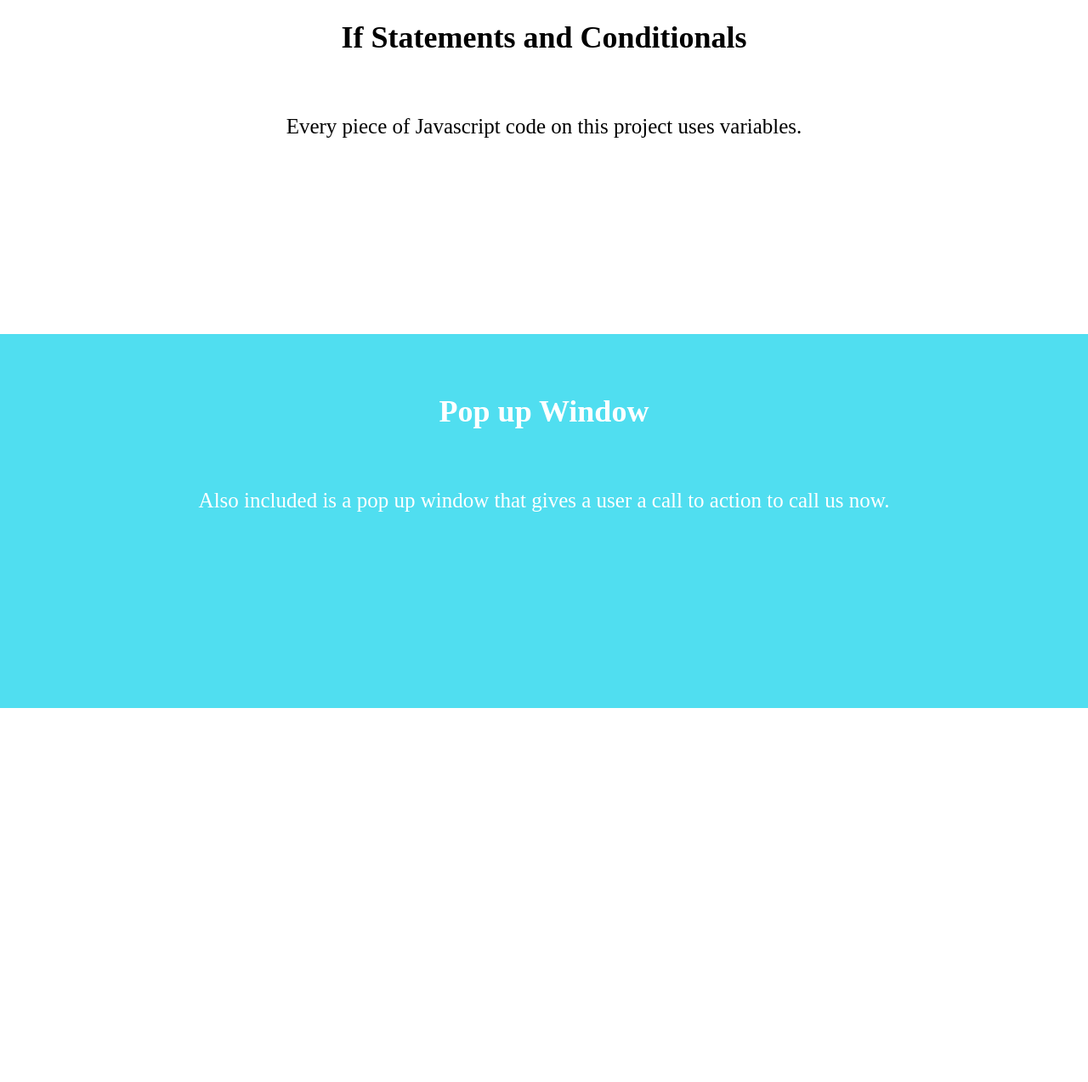
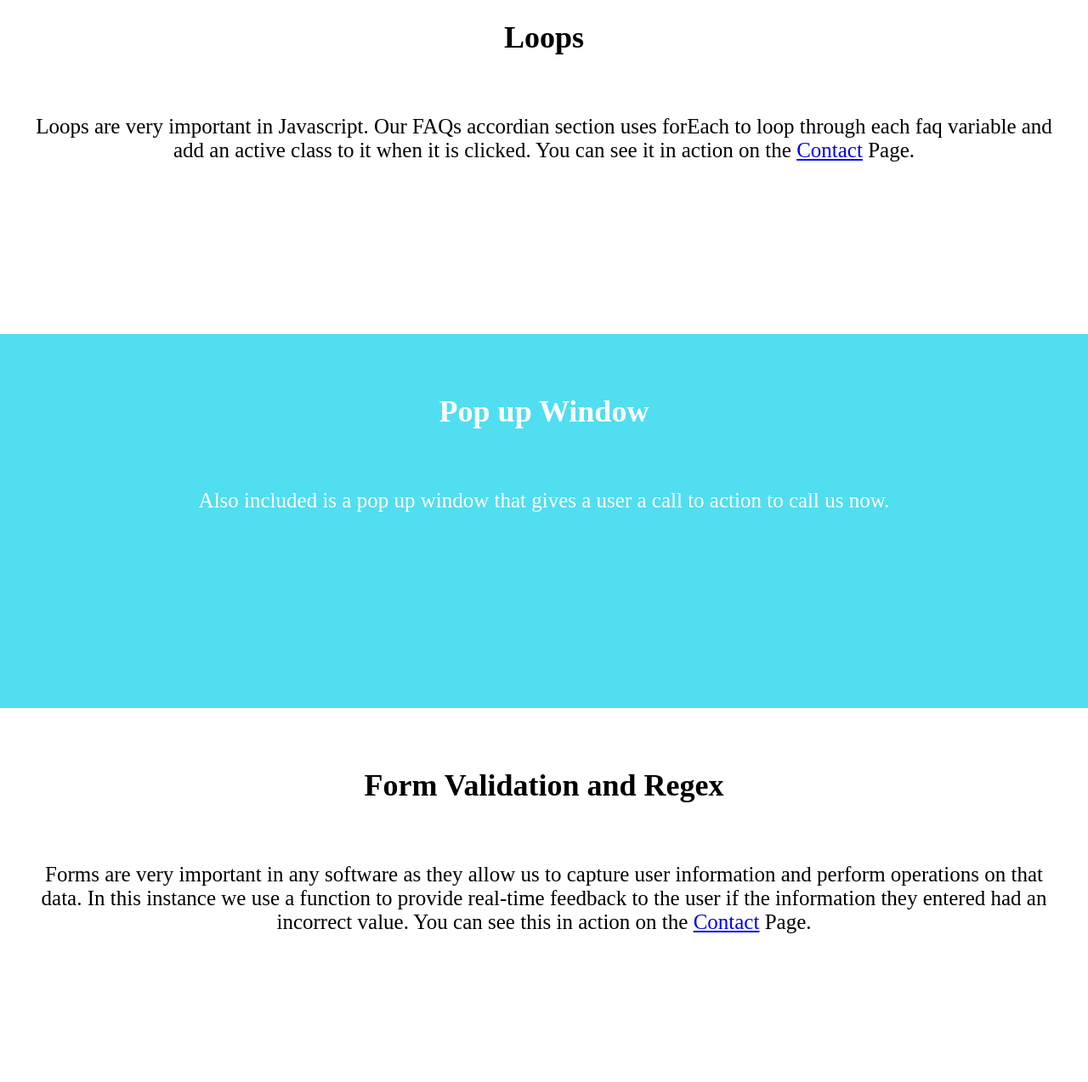
Before and after one commit to josuedaniel/Full-Stack-Web-Development-with-HTML-CSS-Javascript-NodeJS-and-MongoDB, a plain HTML site: page about.html in a window 1280 px wide. Shown: the part 1526-2799 px from the top of the page at 85% size. Before the commit the page ends 2359 px from the top, so only its background shows below. Drawn offline with Linux system fonts and the light colour scheme.

Commit message:
added more content to the about page

```diff
--- a/about.html
+++ b/about.html
@@ -47,7 +47,9 @@
 
     <div class="cont">
         <h2>Variables and data types</h2>
-        <p>Every piece of Javascript code on this project uses variables.</p>
+        <p>Every piece of Javascript code on this project uses variables and data types. They allow us to manipulate DOM
+            elements and create magic. You will see a variety of uses including to take and output information, to
+            create and display elements, and much more!</p>
     </div>
 
     <div id="second" class="cont">
@@ -58,13 +60,23 @@
     </div>
 
     <div class="cont">
-        <h2>If Statements and Conditionals</h2>
-        <p>Every piece of Javascript code on this project uses variables.</p>
+        <h2>Loops</h2>
+        <p>Loops are very important in Javascript. Our FAQs accordian section uses forEach to loop through each faq
+            variable and add an active class to it when it is clicked. You can see it in action on the <a
+                href="contact.html">Contact</a> Page.</p>
     </div>
 
     <div id="third" class="cont">
         <h2>Pop up Window</h2>
         <p>Also included is a pop up window that gives a user a call to action to call us now.</p>
+    </div>
+
+    <div class="cont">
+        <h2>Form Validation and Regex</h2>
+        <p>Forms are very important in any software as they allow us to capture user information and perform operations
+            on that data. In this instance we use a function to provide real-time feedback to the user if the
+            information they entered had an incorrect value. You can see this in action on the <a
+                href="contact.html">Contact</a> Page.</p>
     </div>
 
 
```
